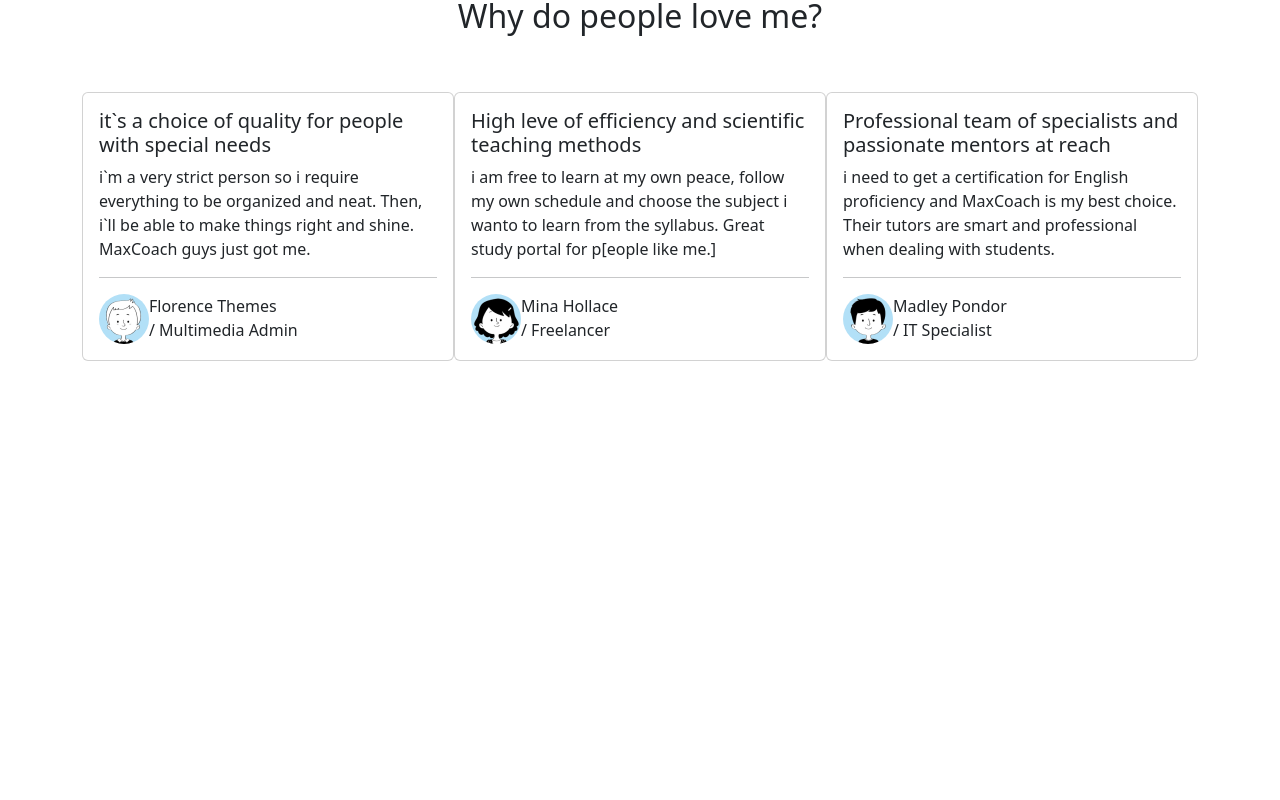
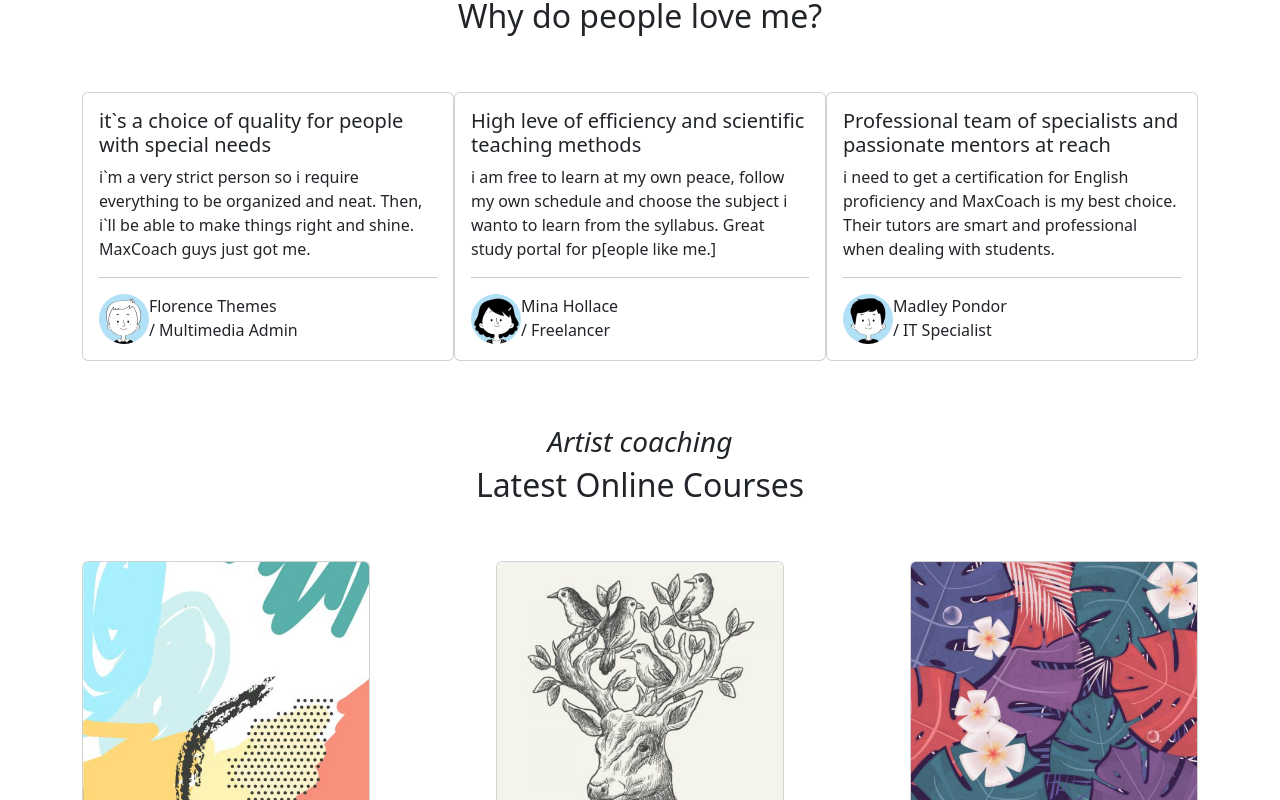
Before and after one commit to Pis4ni/proj-html-vuejs, a Vue app: page / in a window 1280 px wide. Shown: the part 2000-2800 px from the top of the page. Before the commit the page ends 2377 px from the top, so only its background shows below. Built offline with nearby package versions, Linux system fonts and the light colour scheme.

Commit message:
add: SectionArtistCoaching

```diff
--- a/src/components/main/AppMain.vue
+++ b/src/components/main/AppMain.vue
@@ -6,7 +6,8 @@ import btn from "../general/btn.vue";
 // import  from "./components/main/.vue";
 import SectionWelcome from "./welcome/SectionWelcome.vue";
 import SectionPresentation from "./presentation/SectionPresentation.vue";
-import SectionCardSlider from "./card_slider/SectionCard.Slider.vue";
+import SectionCardSlider from "./card_slider/SectionCardSlider.vue";
+import SectionArtistCoaching from "./artist_coaching/SectionArtistCoaching.vue";
 
 export default {
   data() {
@@ -15,7 +16,7 @@ export default {
     }
   },
   components: {
-    btn,SectionWelcome,SectionPresentation,SectionCardSlider
+    btn,SectionWelcome,SectionPresentation,SectionCardSlider,SectionArtistCoaching
   },
 };
 </script>
@@ -24,6 +25,7 @@ export default {
   <SectionWelcome />
   <SectionPresentation />
   <SectionCardSlider />
+  <SectionArtistCoaching />
 </template>
 
 <style lang="scss" scoped></style>
--- /dev/null
+++ b/src/components/main/artist_coaching/CoursesCard.vue
@@ -0,0 +1,40 @@
+<script>
+// import MyComponent from "./components/MyComponent.vue";
+import { buildImgPath } from "../../../utils/img";
+
+export default {
+  data() {
+    return {
+      title: "Hello world",
+    };
+  },
+  props: {
+    'cardObj': Object,
+  },
+  methods:{
+    buildImgPath
+  }
+};
+</script>
+
+<template>
+
+  <div class="card mb-5" style="width: 18rem">
+    <img :src="buildImgPath(cardObj.imgName)" class="card-img-top" alt="" />
+    <div class="card-body">
+      <h5 class="card-title text-primary">{{ cardObj.price }}</h5>
+      <p class="card-text h5">
+            {{ cardObj.title }}
+      </p>
+
+      <div class="d-flex align-items-center ">
+        <font-awesome-icon icon="fa-regular fa-file-lines" class="m-1" />
+        <span class="m-1">{{cardObj.lessons}} </span><span>Lessons</span>
+        <font-awesome-icon icon="fa-regular fa-file-lines" class="ms-2 m-1" />
+        <span class="m-1">{{cardObj.students}} </span><span>Students</span>
+      </div>
+    </div>
+  </div>
+</template>
+
+<style lang="scss" scoped></style>
--- /dev/null
+++ b/src/components/main/artist_coaching/SectionArtistCoaching.vue
@@ -0,0 +1,91 @@
+<script>
+// import MyComponent from "./components/MyComponent.vue";
+import SectionHeader from "../../general/SectionHeader.vue";
+import CoursesCard from "./CoursesCard.vue";
+
+export default {
+  data() {
+    return {
+      title: "Hello world",
+      headerTxt:{
+        title:'Artist coaching',
+        subtitle:'Latest Online Courses'
+      },
+      coursesCardsData:[
+        {
+            imgName:'artist-course-08-480x480.jpg',
+            price:'$18.00',
+            title:'The Acrylic Painting Accademy',
+            lessons:4,
+            students:50,
+        },
+        {
+            imgName:'artist-course-07-480x480.jpg',
+            price:'$21.00',
+            title:'Drawing and shading: Complete Course',
+            lessons:14,
+            students:50,
+        },
+        {
+            imgName:'artist-course-06-480x480.jpg',
+            price:'$19.00',
+            title:'The Color Theory for Digital Artist',
+            lessons:7,
+            students:50,
+        },
+        {
+            imgName:'artist-course-05-480x480.jpg',
+            price:'$35.00',
+            title:'Ultimate Guide to Digital Sketching for Beginner',
+            lessons:14,
+            students:50,
+        },
+        {
+            imgName:'artist-course-04-480x480.jpg',
+            price:'$19.00',
+            title:'Portrait Drawing The Smart Way',
+            lessons:2,
+            students:50,
+        },
+        {
+            imgName:'artist-course-03-480x480.jpg',
+            price:'$19.00',
+            title:'Mastering Watercolor Painting from Beginner',
+            lessons:9,
+            students:50,
+        },
+        {
+            imgName:'artist-course-02-480x480.jpg',
+            price:'$25.00',
+            title:'The Art & Science of Drawing',
+            lessons:4,
+            students:50,
+        },
+        {
+            imgName:'artist-course-01-480x480.jpg',
+            price:'$22.00',
+            title:'The Colored Pencil Drawing Course',
+            lessons:6,
+            students:50,
+        },
+      ]
+
+    }
+  },
+  components: {
+    SectionHeader,CoursesCard
+  },
+};
+</script>
+
+<template>
+    <div class="container">
+
+        <SectionHeader :headerInfo="this.headerTxt"/>
+        <div class="d-flex justify-content-between align-items-center flex-wrap">
+        <CoursesCard v-for="(card, index) in this.coursesCardsData" key="index" :cardObj="card"/>
+        </div>
+    </div>
+</template>
+
+<style lang="scss" scoped></style>
--- a/src/components/main/card_slider/SectionCard.Slider.vue
+++ b/src/components/main/card_slider/SectionCardSlider.vue
@@ -36,7 +36,6 @@ export default {
       }
     }
   },
-
   components: {
     CardQuotes,SectionHeader
   },
--- a/src/main.js
+++ b/src/main.js
@@ -11,11 +11,11 @@ import { FontAwesomeIcon } from '@fortawesome/vue-fontawesome'
 
 /* import specific icons */
 import { faUserSecret, faChevronDown } from '@fortawesome/free-solid-svg-icons'
-import { faClock } from '@fortawesome/free-regular-svg-icons'
+import { faClock, faFileLines } from '@fortawesome/free-regular-svg-icons'
 import { faTwitter,faFacebook,faInstagram,faLinkedin } from '@fortawesome/free-brands-svg-icons'
 
 /* add icons to the library */
-library.add(faUserSecret, faClock, faChevronDown, faTwitter,faFacebook,faInstagram,faLinkedin)
+library.add(faUserSecret, faClock, faChevronDown, faTwitter,faFacebook,faInstagram,faLinkedin, faFileLines)
 
 app.component('font-awesome-icon', FontAwesomeIcon)
 // * ====================================================================
```
